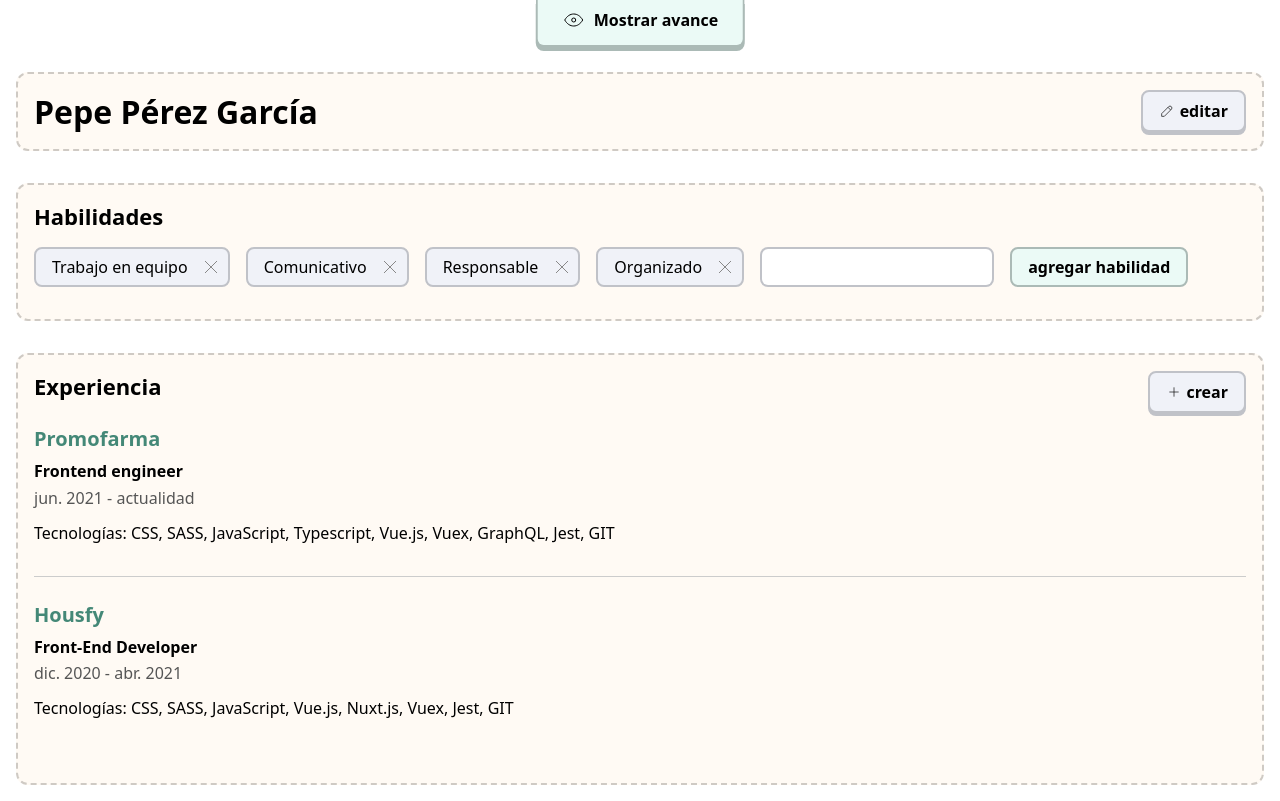
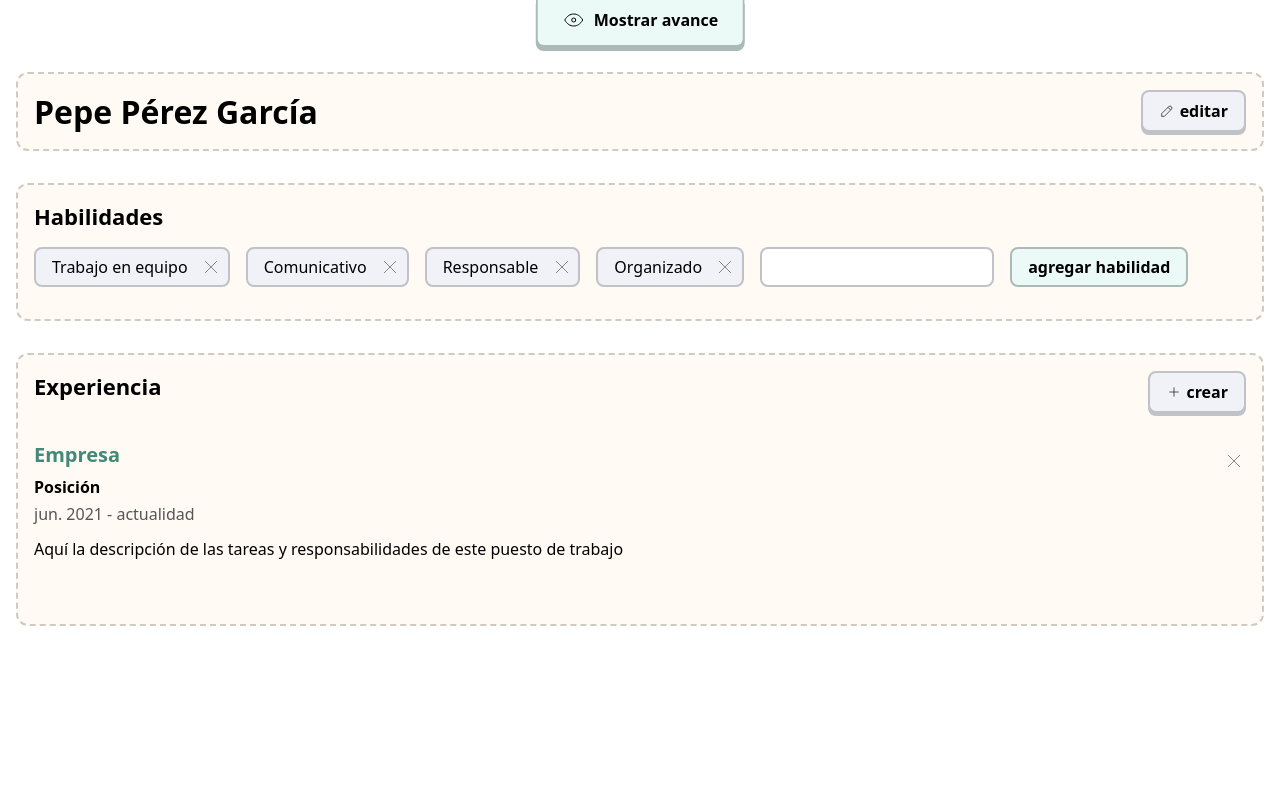
Before and after one commit to Mathiew82/curripulum, a React (Vite) app: page / in a window 1280 px wide. Built offline with nearby package versions, Linux system fonts and the light colour scheme.

Commit message:
Changes in experience component to work correctly

```diff
--- a/src/components/Experience/Experience.css
+++ b/src/components/Experience/Experience.css
@@ -1,7 +1,8 @@
 .experience {
   border-bottom: 1px solid #ccc;
-  margin-bottom: 1rem;
+  margin: 1rem 0;
   padding-bottom: 2rem;
+  position: relative;
 }
 
 .experience:last-of-type {
@@ -17,3 +18,15 @@
   color: #555;
   margin-bottom: 0.8rem;
 }
+
+.experience > svg {
+  color: #888;
+  cursor: pointer;
+  position: absolute;
+  top: 1rem;
+  right: 0;
+}
+
+.experience > svg:hover {
+  color: black;
+}
--- a/src/components/Experience/Experience.tsx
+++ b/src/components/Experience/Experience.tsx
@@ -12,20 +12,20 @@ type Experience = {
 function Experience() {
   const [experiences, setExperiences] = useState<Experience[]>([
     {
-      company: "Promofarma",
-      position: "Frontend engineer",
+      company: "Empresa",
+      position: "Posición",
       duration: "jun. 2021 - actualidad",
       description:
-        "Tecnologías: CSS, SASS, JavaScript, Typescript, Vue.js, Vuex, GraphQL, Jest, GIT",
-    },
-    {
-      company: "Housfy",
-      position: "Front-End Developer",
-      duration: "dic. 2020 - abr. 2021",
-      description:
-        "Tecnologías: CSS, SASS, JavaScript, Vue.js, Nuxt.js, Vuex, Jest, GIT",
+        "Aquí la descripción de las tareas y responsabilidades de este puesto de trabajo",
     },
   ]);
+
+  const onRemoveExperience = (experienceToRemove: Experience) => {
+    const newExperiences = experiences.filter(
+      (experience: Experience) => experience !== experienceToRemove,
+    );
+    setExperiences(newExperiences);
+  };
 
   const [showCreateExperienceModal, setShowCreateExperienceModal] =
     useState<boolean>(false);
@@ -40,13 +40,26 @@ function Experience() {
     <>
       <div className="editable">
         <h2>Experiencia</h2>
-        {experiences.map(({ company, position, duration, description }) => (
-          <article key={company} className="experience">
-            <h3>{company}</h3>
-            <div className="position">{position}</div>
-            <div className="duration">{duration}</div>
-            <div className="description">{description}</div>
-          </article>
+        {experiences.map((experience: Experience) => (
+          <div className="experience" key={experience.company}>
+            <h3>{experience.company}</h3>
+            <div className="position">{experience.position}</div>
+            <div className="duration">{experience.duration}</div>
+            <div className="description">{experience.description}</div>
+            <svg
+              onClick={() => onRemoveExperience(experience)}
+              xmlns="http://www.w3.org/2000/svg"
+              width="24"
+              height="24"
+              viewBox="0 0 24 24"
+              stroke="currentColor"
+              fill="none"
+            >
+              <path stroke="none" d="M0 0h24v24H0z" fill="none" />
+              <path d="M18 6l-12 12" />
+              <path d="M6 6l12 12" />
+            </svg>
+          </div>
         ))}
 
         <button
```
